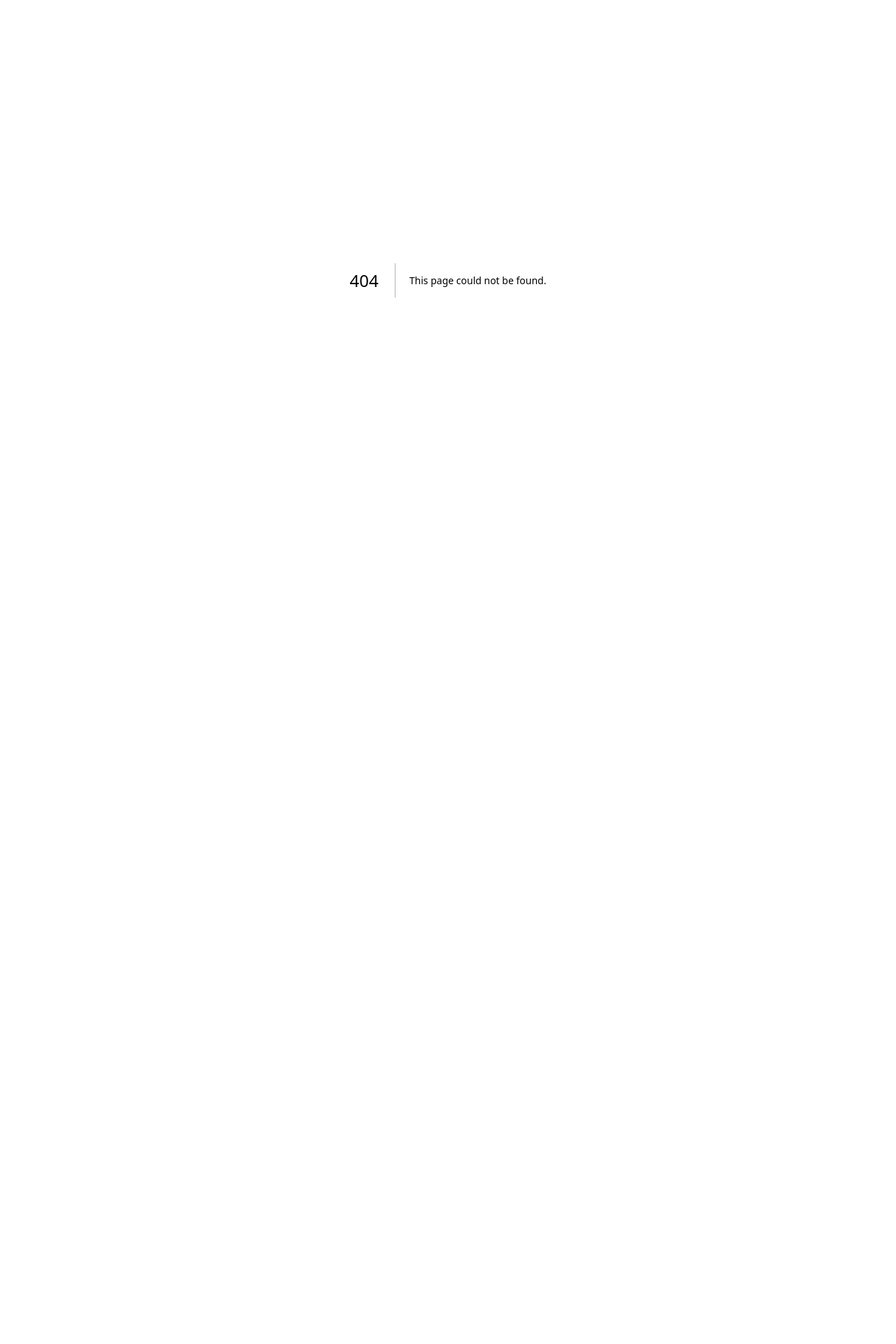
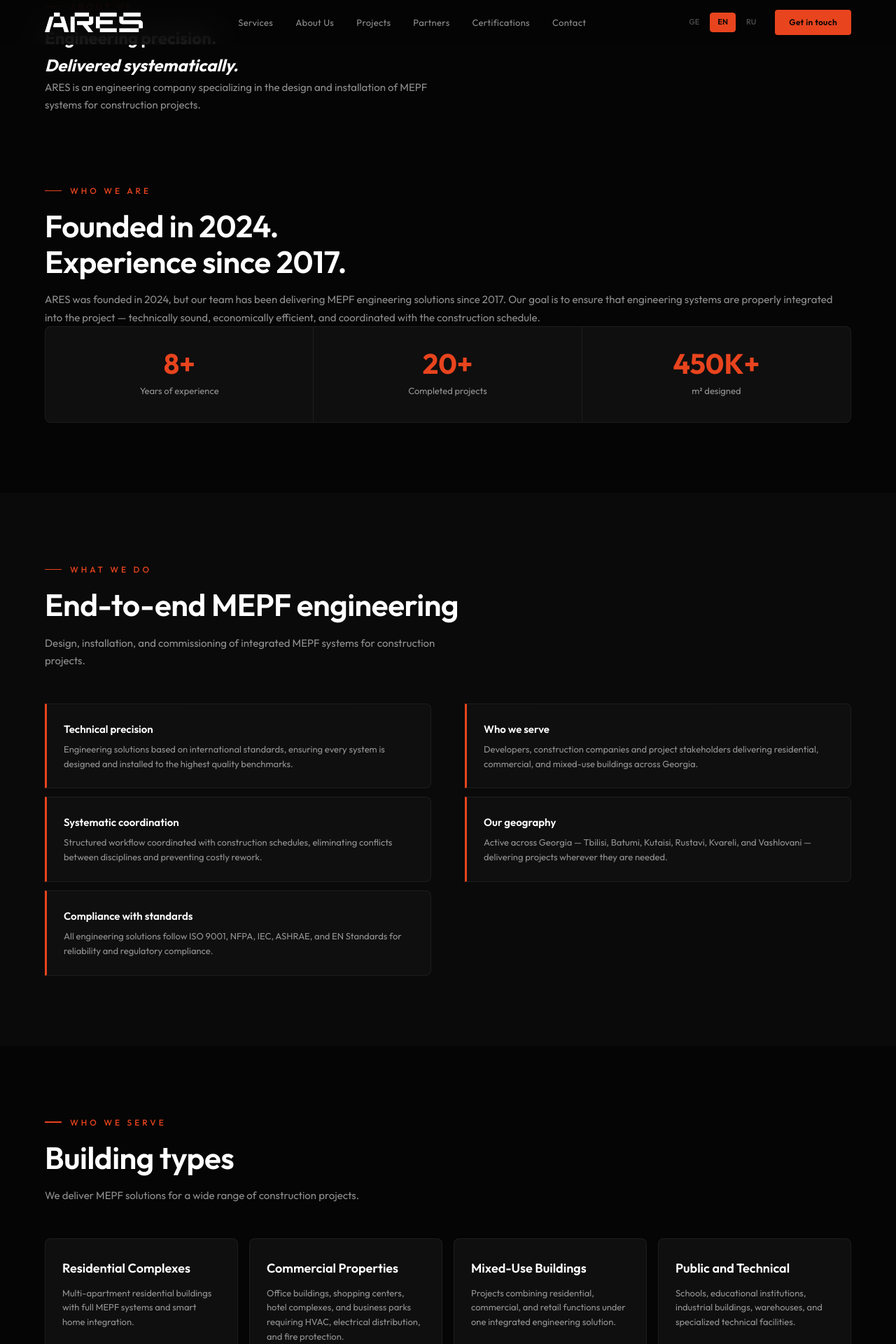
Before and after one commit to lukasturua9444/ares-ge, a Next.js app: page /about in a window 1280 px wide. Before the commit this address had no page. Shown: the top 1920 px of the page at 70% size. Before the commit the page ends 800 px from the top, so only its background shows below. Built offline with nearby package versions, Linux system fonts and the light colour scheme.

Commit message:
Create page.js

```diff
--- /dev/null
+++ b/src/app/about/page.js
@@ -0,0 +1,153 @@
+'use client';
+import { useEffect } from 'react';
+
+export default function AboutPage() {
+  useEffect(() => {
+    const observer = new IntersectionObserver(
+      (entries) => {
+        entries.forEach((entry) => {
+          if (entry.isIntersecting) {
+            entry.target.classList.add('v');
+            observer.unobserve(entry.target);
+          }
+        });
+      },
+      { threshold: 0.08, rootMargin: '0px 0px -40px 0px' }
+    );
+    document.querySelectorAll('.anim').forEach((el) => observer.observe(el));
+  }, []);
+
+  return (
+    <>
+      {/* NAVIGATION */}
+      <nav className="nav" id="nav">
+        <div className="nav-inner">
+          <a href="/" className="nav-logo">
+            <img src="/images/ARES_White_Horizontal.png" alt="ARES" />
+          </a>
+          <div className="nav-links">
+            <a href="/services">Services</a>
+            <a href="/about" className="active-link">About Us</a>
+            <a href="/projects">Projects</a>
+            <a href="/partners">Partners</a>
+            <a href="/certifications">Certifications</a>
+            <a href="/contact">Contact</a>
+          </div>
+          <div className="nav-right">
+            <div className="lang-sw">
+              <a href="/ka/">GE</a>
+              <a href="/" className="active">EN</a>
+              <a href="/ru/">RU</a>
+            </div>
+            <a href="/contact" className="nav-cta">Get in touch</a>
+          </div>
+        </div>
+      </nav>
+
+      {/* PAGE HEADER */}
+      <section className="page-header">
+        <div className="wrap">
+          <div className="section-label anim">About Us</div>
+          <h1 className="page-title anim anim-d1">Engineering precision.<br /><em>Delivered systematically.</em></h1>
+          <p className="section-sub anim anim-d2">ARES is an engineering company specializing in the design and installation of MEPF systems for construction projects.</p>
+        </div>
+      </section>
+
+      {/* WHO WE ARE */}
+      <section className="section">
+        <div className="wrap">
+          <div className="about-grid">
+            <div className="about-left anim">
+              <div className="section-label">Who we are</div>
+              <h2 className="section-title">Founded in 2024.<br />Experience since 2017.</h2>
+              <p className="section-sub" style={{ maxWidth: '100%' }}>ARES was founded in 2024, but our team has been delivering MEPF engineering solutions since 2017. Our goal is to ensure that engineering systems are properly integrated into the project — technically sound, economically efficient, and coordinated with the construction schedule.</p>
+            </div>
+            <div className="about-right anim anim-d2">
+              <div className="stats-grid" style={{ maxWidth: '100%' }}>
+                <div className="stat-item"><span className="stat-num">8+</span><span className="stat-label">Years of experience</span></div>
+                <div className="stat-item"><span className="stat-num">20+</span><span className="stat-label">Completed projects</span></div>
+                <div className="stat-item"><span className="stat-num">450K+</span><span className="stat-label">m² designed</span></div>
+              </div>
+            </div>
+          </div>
+        </div>
+      </section>
+
+      {/* WHAT WE DO */}
+      <section className="section services">
+        <div className="wrap">
+          <div className="section-label anim">What we do</div>
+          <h2 className="section-title anim anim-d1">End-to-end MEPF engineering</h2>
+          <p className="section-sub anim anim-d2">Design, installation, and commissioning of integrated MEPF systems for construction projects.</p>
+          <div className="value-grid" style={{ marginTop: '48px' }}>
+            <div className="value-cards">
+              <div className="val-card anim anim-d1"><h4>Technical precision</h4><p>Engineering solutions based on international standards, ensuring every system is designed and installed to the highest quality benchmarks.</p></div>
+              <div className="val-card anim anim-d2"><h4>Systematic coordination</h4><p>Structured workflow coordinated with construction schedules, eliminating conflicts between disciplines and preventing costly rework.</p></div>
+              <div className="val-card anim anim-d3"><h4>Compliance with standards</h4><p>All engineering solutions follow ISO 9001, NFPA, IEC, ASHRAE, and EN Standards for reliability and regulatory compliance.</p></div>
+            </div>
+            <div className="value-cards">
+              <div className="val-card anim anim-d1"><h4>Who we serve</h4><p>Developers, construction companies and project stakeholders delivering residential, commercial, and mixed-use buildings across Georgia.</p></div>
+              <div className="val-card anim anim-d2"><h4>Our geography</h4><p>Active across Georgia — Tbilisi, Batumi, Kutaisi, Rustavi, Kvareli, and Vashlovani — delivering projects wherever they are needed.</p></div>
+            </div>
+          </div>
+        </div>
+      </section>
+
+      {/* WHO WE SERVE */}
+      <section className="section">
+        <div className="wrap">
+          <div className="section-label anim">Who we serve</div>
+          <h2 className="section-title anim anim-d1">Building types</h2>
+          <p className="section-sub anim anim-d2">We deliver MEPF solutions for a wide range of construction projects.</p>
+          <div className="services-grid" style={{ marginTop: '48px' }}>
+            <div className="srv-card anim anim-d1"><h3>Residential Complexes</h3><p>Multi-apartment residential buildings with full MEPF systems and smart home integration.</p></div>
+            <div className="srv-card anim anim-d2"><h3>Commercial Properties</h3><p>Office buildings, shopping centers, hotel complexes, and business parks requiring HVAC, electrical distribution, and fire protection.</p></div>
+            <div className="srv-card anim anim-d3"><h3>Mixed-Use Buildings</h3><p>Projects combining residential, commercial, and retail functions under one integrated engineering solution.</p></div>
+            <div className="srv-card anim anim-d4"><h3>Public and Technical</h3><p>Schools, educational institutions, industrial buildings, warehouses, and specialized technical facilities.</p></div>
+          </div>
+        </div>
+      </section>
+
+      {/* CTA */}
+      <section className="cta-section">
+        <div className="wrap">
+          <div className="cta-box anim">
+            <h2>Ready to start your next project?</h2>
+            <p>Get a consultation and preliminary cost estimate for your development</p>
+            <div style={{ marginTop: '24px' }}><a href="/contact" className="btn-primary" style={{ color: 'var(--black)', textDecoration: 'none' }}>Contact us</a></div>
+          </div>
+        </div>
+      </section>
+
+      {/* FOOTER */}
+      <footer>
+        <div className="wrap">
+          <div className="footer-grid">
+            <div>
+              <div className="footer-brand"><img src="/images/ARES_White_Horizontal.png" alt="ARES" /></div>
+              <p className="footer-desc">Integrated MEPF engineering solutions for developers and construction companies across Georgia. From design to commissioning.</p>
+            </div>
+            <div className="footer-col">
+              <h4>Navigation</h4>
+              <a href="/services">Services</a><a href="/about">About Us</a><a href="/projects">Projects</a><a href="/partners">Partners</a><a href="/contact">Contact</a>
+            </div>
+            <div className="footer-col">
+              <h4>Services</h4>
+              <a href="/services">Mechanical</a><a href="/services">Electrical</a><a href="/services">Plumbing</a><a href="/services">Fire protection</a>
+            </div>
+            <div className="footer-col footer-contact">
+              <h4>Contact</h4>
+              <p><a href="mailto:info@ares.ge">info@ares.ge</a></p>
+              <p><a href="tel:+995595396139">+995 595 39 61 39</a></p>
+              <p>8 S. Virsaladze Street<br />Tbilisi 0108, Georgia</p>
+            </div>
+          </div>
+          <div className="footer-bottom">
+            <p>&copy; 2026 ARES. All rights reserved.</p>
+            <p>MEPF Engineering Solutions</p>
+          </div>
+        </div>
+      </footer>
+    </>
+  );
+}
```
